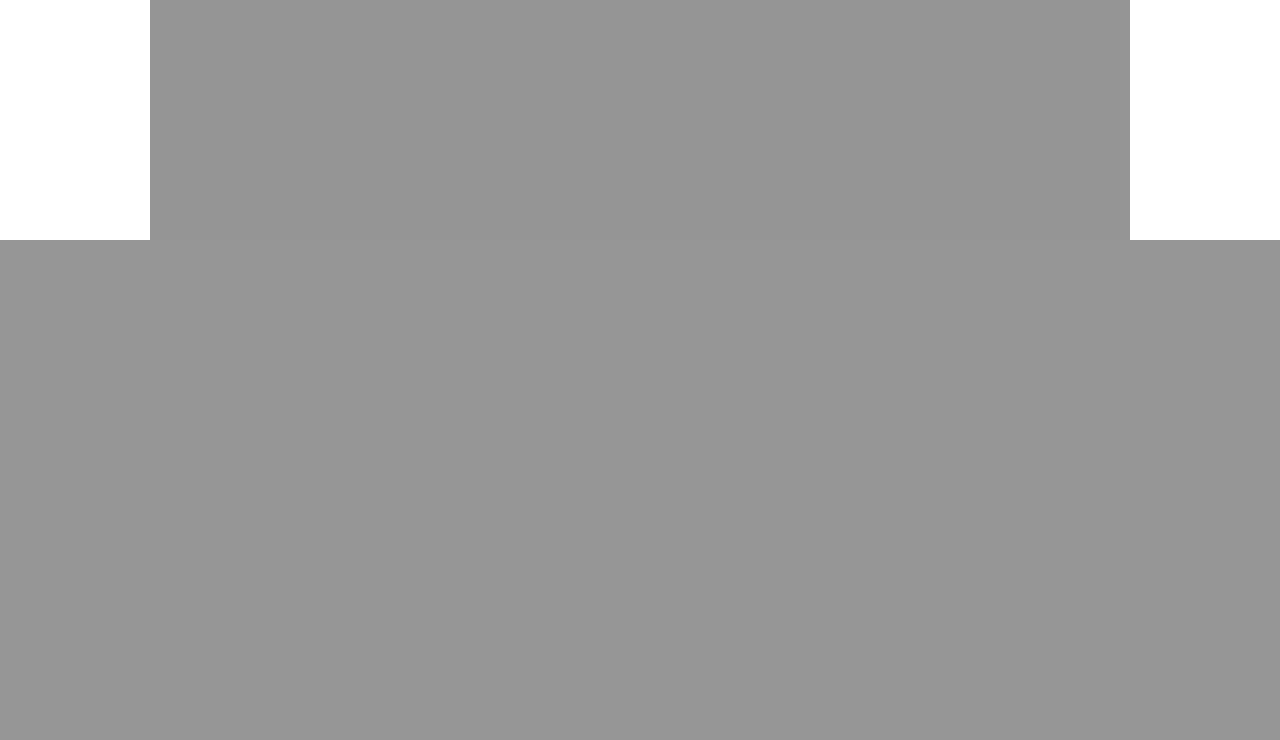
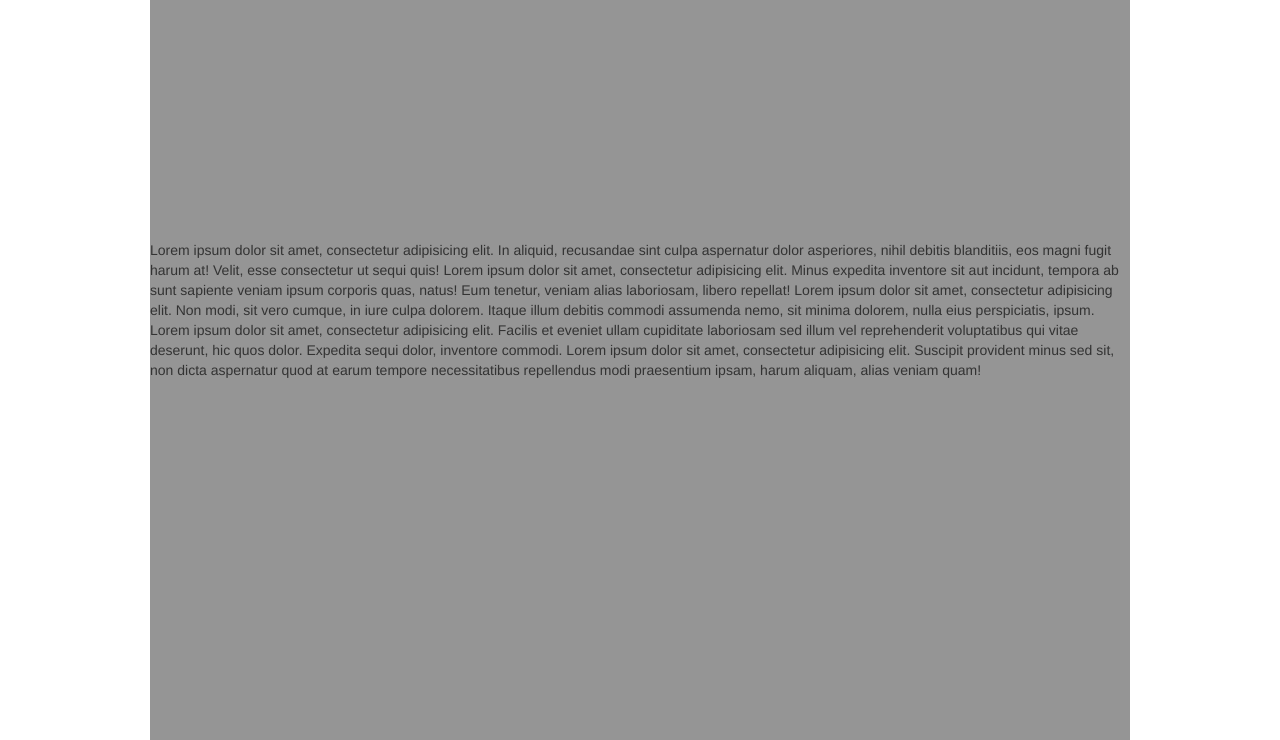
Before and after one commit to Waets/A2_PREPRO_RANDON_SAVIGNY, a PHP site: page /histoire.php in a window 1280 px wide. Shown: the part 870-1610 px from the top of the page. Before the commit the page ends 1110 px from the top, so only its background shows below. Run offline with PHP 8.4, Linux system fonts and the light colour scheme.

Commit message:
add block on hystory page

```diff
--- a/css/_histoire.scss
+++ b/css/_histoire.scss
@@ -1,6 +1,6 @@
 .background{
     background-color: #959595;
-    height: 1000px;
+    height: 200px;
     margin-left: 150px;
     margin-right: 150px;
         texte{
@@ -9,3 +9,12 @@
             color: black;
     }
 }
+
+.background1{
+	background-color: #959595;
+    height: 500px;
+    margin-left: 150px;
+    margin-right: 150px;
+
+
+}
--- a/css/style.css
+++ b/css/style.css
@@ -1,6 +1,6 @@
 .background {
   background-color: #959595;
-  height: 1000px;
+  height: 200px;
   margin-left: 150px;
   margin-right: 150px;
 }
@@ -8,6 +8,13 @@
   background-image: url(img/history1.jpg.);
   border-radius: 8px;
   color: black;
+}
+
+.background1 {
+  background-color: #959595;
+  height: 500px;
+  margin-left: 150px;
+  margin-right: 150px;
 }
 
 .ouioui {
--- a/histoire.php
+++ b/histoire.php
@@ -17,3 +17,15 @@ include"header.php";
         Lorem ipsum dolor sit amet, consectetur adipisicing elit. Atque sed ad cupiditate ea sint, reprehenderit veniam soluta, maxime cum dolore. Ullam rem sunt, repudiandae eos, atque dolorum obcaecati quibusdam corporis.
         </section>
     </section>
+
+    <section class="background1">
+            <section class="texte">
+      		Lorem ipsum dolor sit amet, consectetur adipisicing elit. In aliquid, recusandae sint culpa aspernatur dolor asperiores, nihil debitis blanditiis, eos magni fugit harum at! Velit, esse consectetur ut sequi quis!
+           	Lorem ipsum dolor sit amet, consectetur adipisicing elit. Minus expedita inventore sit aut incidunt, tempora ab sunt sapiente veniam ipsum corporis quas, natus! Eum tenetur, veniam alias laboriosam, libero repellat!
+            Lorem ipsum dolor sit amet, consectetur adipisicing elit. Non modi, sit vero cumque, in iure culpa dolorem. Itaque illum debitis commodi assumenda nemo, sit minima dolorem, nulla eius perspiciatis, ipsum.
+            Lorem ipsum dolor sit amet, consectetur adipisicing elit. Facilis et eveniet ullam cupiditate laboriosam sed illum vel reprehenderit voluptatibus qui vitae deserunt, hic quos dolor. Expedita sequi dolor, inventore commodi.
+            Lorem ipsum dolor sit amet, consectetur adipisicing elit. Suscipit provident minus sed sit, non dicta aspernatur quod at earum tempore necessitatibus repellendus modi praesentium ipsam, harum aliquam, alias veniam quam!
+
+
+            </section>
+    </section>
```
